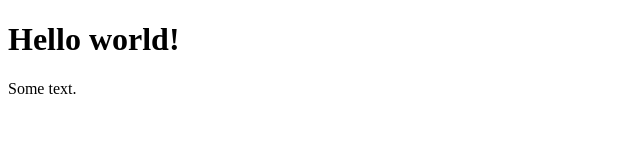
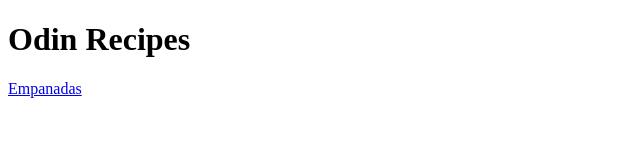
Before and after one commit to WalkerMillgress/odin-recipes, a plain HTML site: page index.html in a window 1280 px wide. Shown: the whole page, without its empty margins (0-640 px from the left). Drawn offline with Linux system fonts and the light colour scheme.

Commit message:
Iteration 3: Now with an empanada page.

```diff
--- a/index.html
+++ b/index.html
@@ -2,10 +2,10 @@
 <html lang="en">
     <head>
         <meta charset="UTF-8" />
-        <title>My Recipe Book</title>
+        <title>Odin Recipes</title>
     </head>
     <body>
-        <h1>Hello world!</h1>
-        <p>Some text.</p>
+        <h1>Odin Recipes</h1>
+        <a href="recipes/empanadas.html">Empanadas</a>
     </body>
 </html>
```
Also changed, not shown: recipes/empanadas.html (added, +11 -0 lines).
